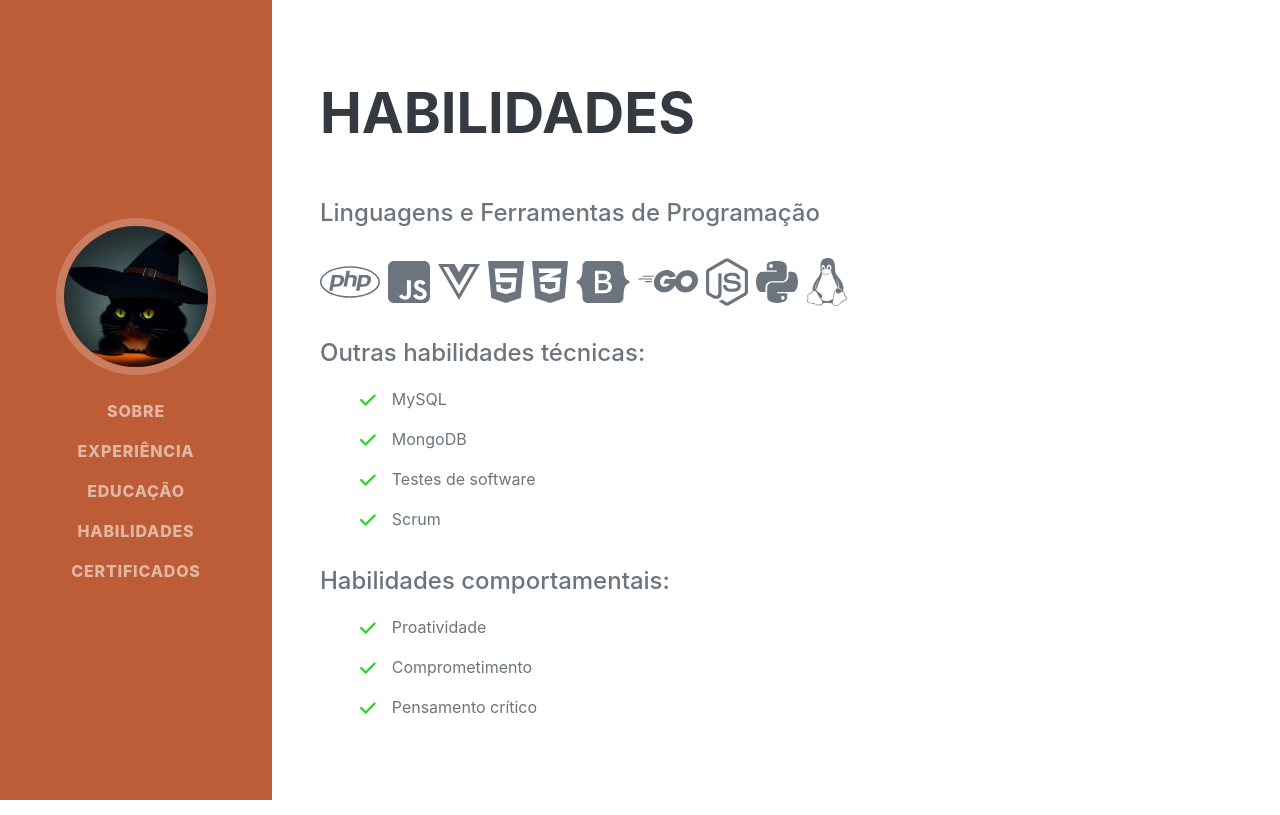
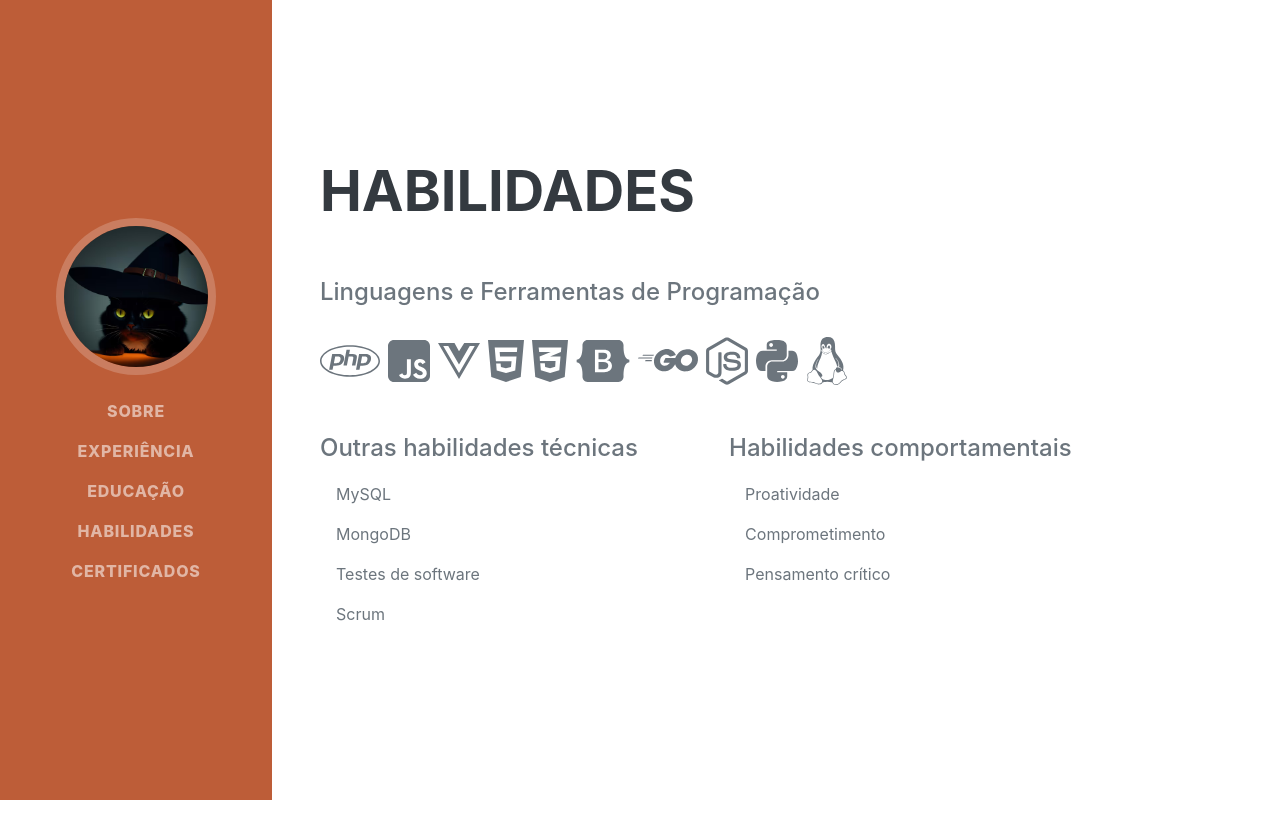
Before and after one commit to luanacassiaf/portfolio, a Vue app: page /skills in a window 1280 px wide. Built offline with nearby package versions, Linux system fonts and the light colour scheme; a web font is replaced by a local one.

Commit message:
style: Ajuste na lista de itens

```diff
--- a/src/components/ListItemComponent.vue
+++ b/src/components/ListItemComponent.vue
@@ -1,8 +1,8 @@
 <template>
   <a :href="link" target="_blank">
     <li>
-      <span class="item" :style="{ color: iconColor }">
-        <font-awesome-icon :icon="['fas', icon]" />
+      <span class="item" :style="{ color: iconColor ?? '#1E90FF' }">
+        <font-awesome-icon :icon="icon" />
       </span>
       <p>
         {{ title }} <span v-if="secondTitle">- {{ secondTitle }}</span>
@@ -13,8 +13,8 @@
 
 <script setup>
 defineProps({
-  icon: String,
-  iconColor: String,
+  icon: Array,
+  iconColor: String | null,
   title: String,
   secondTitle: String | null,
   link: String | null,
--- a/src/views/CertificatesView.vue
+++ b/src/views/CertificatesView.vue
@@ -6,48 +6,42 @@
 
       <ul class="fa-ul mb-0">
         <ListItemComponent
-          icon="trophy"
-          iconColor="goldenrod"
+          :icon="icon"
           title="Go (Golang): Explorando a Linguagem do Google"
           secondTitle="Udemy"
           link="https://www.udemy.com/certificate/UC-5509bacf-d2f2-4f99-a3e8-5a2a2a42225f/"
         />
 
         <ListItemComponent
-          icon="trophy"
-          iconColor="goldenrod"
+          :icon="icon"
           title="Entendendo TypeScript"
           secondTitle="Udemy"
           link="https://www.udemy.com/certificate/UC-479f38be-f60f-454c-b12d-e990f2cbe237/"
         />
 
         <ListItemComponent
-          icon="trophy"
-          iconColor="goldenrod"
+          :icon="icon"
           title="Clean Code com Javascript - Escreva Código como um Mestre"
           secondTitle="Udemy"
           link="https://www.udemy.com/certificate/UC-487aa755-89e6-4a3b-8036-3cf8d51addea/"
         />
 
         <ListItemComponent
-          icon="trophy"
-          iconColor="goldenrod"
+          :icon="icon"
           title="Vue JS - Guia Completo (Vue CLI, Vue Router, Vuex e GraphQL)"
           secondTitle="Udemy"
           link="https://www.udemy.com/certificate/UC-06434894-5b7d-46ee-887c-2b15ba4b32e4/"
         />
 
         <ListItemComponent
-          icon="trophy"
-          iconColor="goldenrod"
+          :icon="icon"
           title="Formação Node.js"
           secondTitle="Udemy"
           link="https://www.udemy.com/certificate/UC-daee8e0a-3774-4350-b355-566d4b9e0454/"
         />
 
         <ListItemComponent
-          icon="trophy"
-          iconColor="goldenrod"
+          :icon="icon"
           title="JS Ninja"
           secondTitle="Dev Samurai"
           link="https://drive.google.com/file/d/1gPLjIn_36mPCXKakbAG0PA-ojPb1cCIk/view?usp=sharing"
@@ -59,4 +53,6 @@
 
 <script setup>
 import ListItemComponent from "../components/ListItemComponent.vue";
+
+const icon = ["fas", "trophy"];
 </script>
--- a/src/views/SkillsView.vue
+++ b/src/views/SkillsView.vue
@@ -77,40 +77,52 @@
         </li>
       </ul>
 
-      <div class="subheading mt-3 mb-3">Outras habilidades técnicas:</div>
-      <ul class="fa-ul mb-0">
-        <ListItemComponent icon="check" iconColor="limegreen" title="MySQL" />
-        <ListItemComponent icon="check" iconColor="limegreen" title="MongoDB" />
-        <ListItemComponent
-          icon="check"
-          iconColor="limegreen"
-          title="Testes de software"
-        />
-        <ListItemComponent icon="check" iconColor="limegreen" title="Scrum" />
-      </ul>
-
-      <div class="subheading mt-3 mb-3">Habilidades comportamentais:</div>
-      <ul class="fa-ul mb-0">
-        <ListItemComponent
-          icon="check"
-          iconColor="limegreen"
-          title="Proatividade"
-        />
-        <ListItemComponent
-          icon="check"
-          iconColor="limegreen"
-          title="Comprometimento"
-        />
-        <ListItemComponent
-          icon="check"
-          iconColor="limegreen"
-          title="Pensamento crítico"
-        />
-      </ul>
+      <div class="parent">
+        <div class="child-1">
+          <div class="subheading mt-3 mb-3">Outras habilidades técnicas</div>
+          <ul class="mb-0">
+            <ListItemComponent :icon="icon" title="MySQL" />
+            <ListItemComponent :icon="icon" title="MongoDB" />
+            <ListItemComponent :icon="icon" title="Testes de software" />
+            <ListItemComponent :icon="icon" title="Scrum" />
+          </ul>
+        </div>
+        <div class="child-2">
+          <div class="subheading mt-3 mb-3">Habilidades comportamentais</div>
+          <ul class="mb-0">
+            <ListItemComponent :icon="icon" title="Proatividade" />
+            <ListItemComponent :icon="icon" title="Comprometimento" />
+            <ListItemComponent :icon="icon" title="Pensamento crítico" />
+          </ul>
+        </div>
+      </div>
     </div>
   </section>
 </template>
 
+<style scoped>
+ul {
+  padding-left: 0 !important;
+}
+
+.parent {
+  gap: 10%;
+}
+
+.parent,
+.child-1,
+.child-2 {
+  display: flex;
+}
+
+.child-1,
+.child-2 {
+  flex-direction: column;
+}
+</style>
+
 <script setup>
 import ListItemComponent from "../components/ListItemComponent.vue";
+
+const icon = ["far", "circle-check"];
 </script>
```
